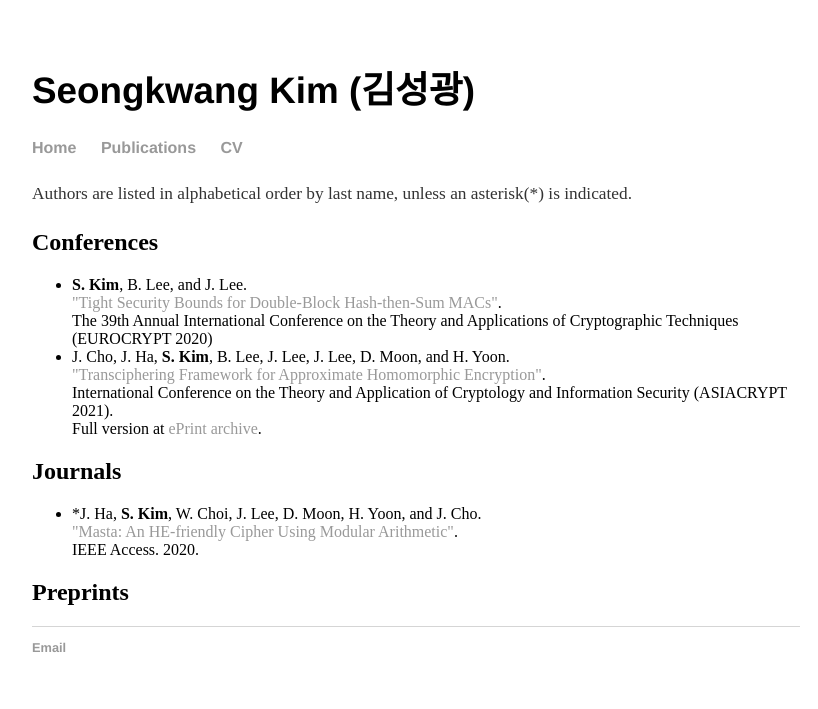
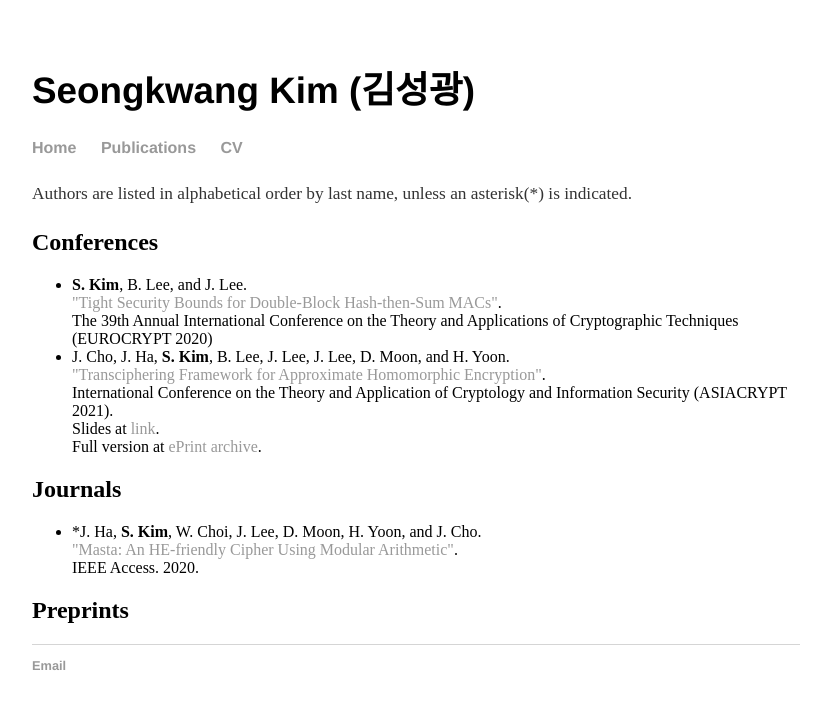
Before and after one commit to sgk1m/sgk1m.github.io, a Jekyll site: the page built from publications.html, in a window 1280 px wide. Shown: the top 709 px of the page, without its empty margins (224-1042 px from the left). Built offline with Jekyll 4.4.1, drawn with Linux system fonts in a browser that asks for light colours.

Commit message:
Update publications.html

```diff
--- a/publications.html
+++ b/publications.html
@@ -13,6 +13,7 @@
 		<li>J. Cho, J. Ha, <b>S. Kim</b>, B. Lee, J. Lee, J. Lee, D. Moon, and H. Yoon. <br>
 			<a href="https://link.springer.com/chapter/10.1007/978-3-030-92078-4_22">"Transciphering Framework for Approximate Homomorphic Encryption"</a>. <br>
 			International Conference on the Theory and Application of Cryptology and Information Security (ASIACRYPT 2021). <br>
+			Slides at <a href="https://iacr.org/submit/files/slides/2021/asiacrypt/asiacrypt2021/191/slides.pdf">link</a>. <br>
 			Full version at <a href="https://eprint.iacr.org/2020/1335">ePrint archive</a>.
 
 		</li>
```
